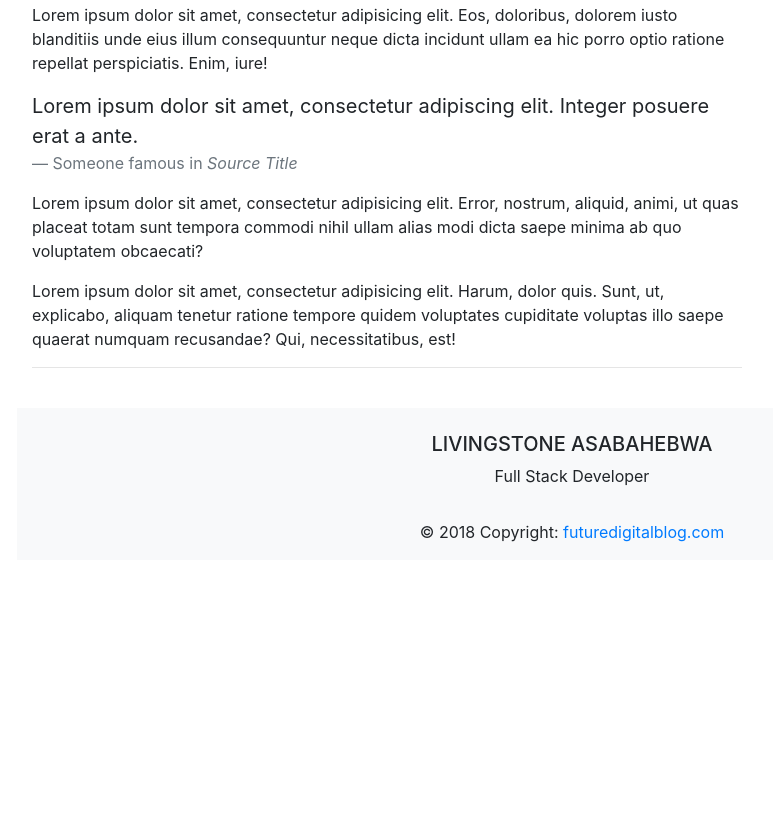
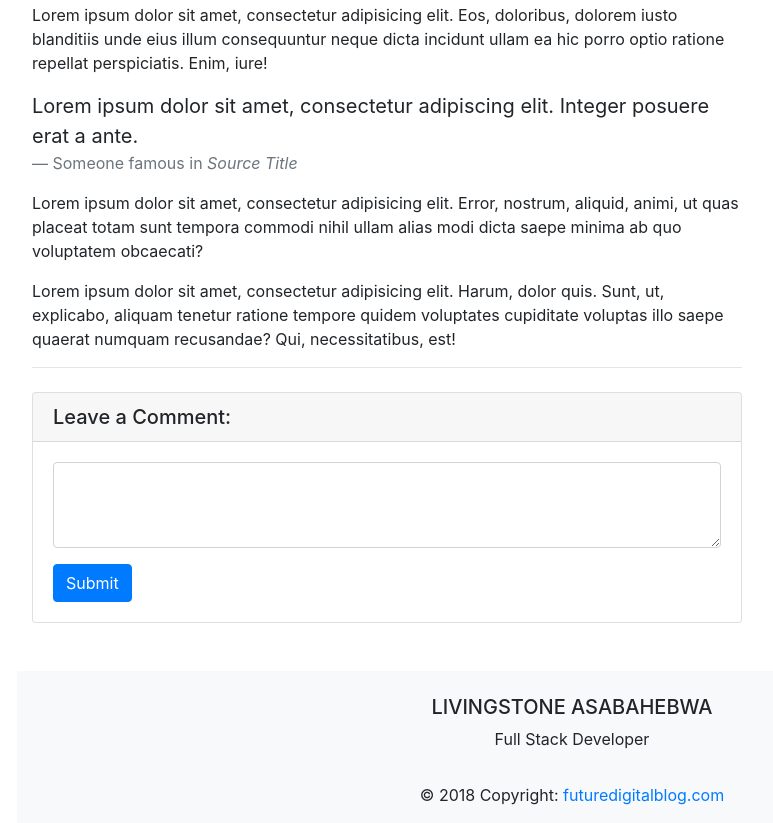
Before and after one commit to ahebwa49/static-fdb, a website: page public/post.html in a window 1280 px wide. Shown: the part 717-1540 px from the top of the page, without its empty margins (68-841 px from the left). Before the commit the page ends 1277 px from the top, so only its background shows below. Drawn offline with nearby package versions, Linux system fonts and the light colour scheme.

Commit message:
add a comments form

```diff
--- a/public/post.html
+++ b/public/post.html
@@ -101,6 +101,18 @@
         <p>Lorem ipsum dolor sit amet, consectetur adipisicing elit. Harum, dolor quis. Sunt, ut, explicabo, aliquam tenetur ratione tempore quidem voluptates cupiditate voluptas illo saepe quaerat numquam recusandae? Qui, necessitatibus, est!</p>
 
         <hr>
+        <!-- Comments Form -->
+        <div class="card my-4">
+          <h5 class="card-header">Leave a Comment:</h5>
+          <div class="card-body">
+            <form>
+              <div class="form-group">
+                <textarea class="form-control" rows="3"></textarea>
+              </div>
+              <button type="submit" class="btn btn-primary">Submit</button>
+            </form>
+          </div>
+        </div>
 
       </div>
 
```
